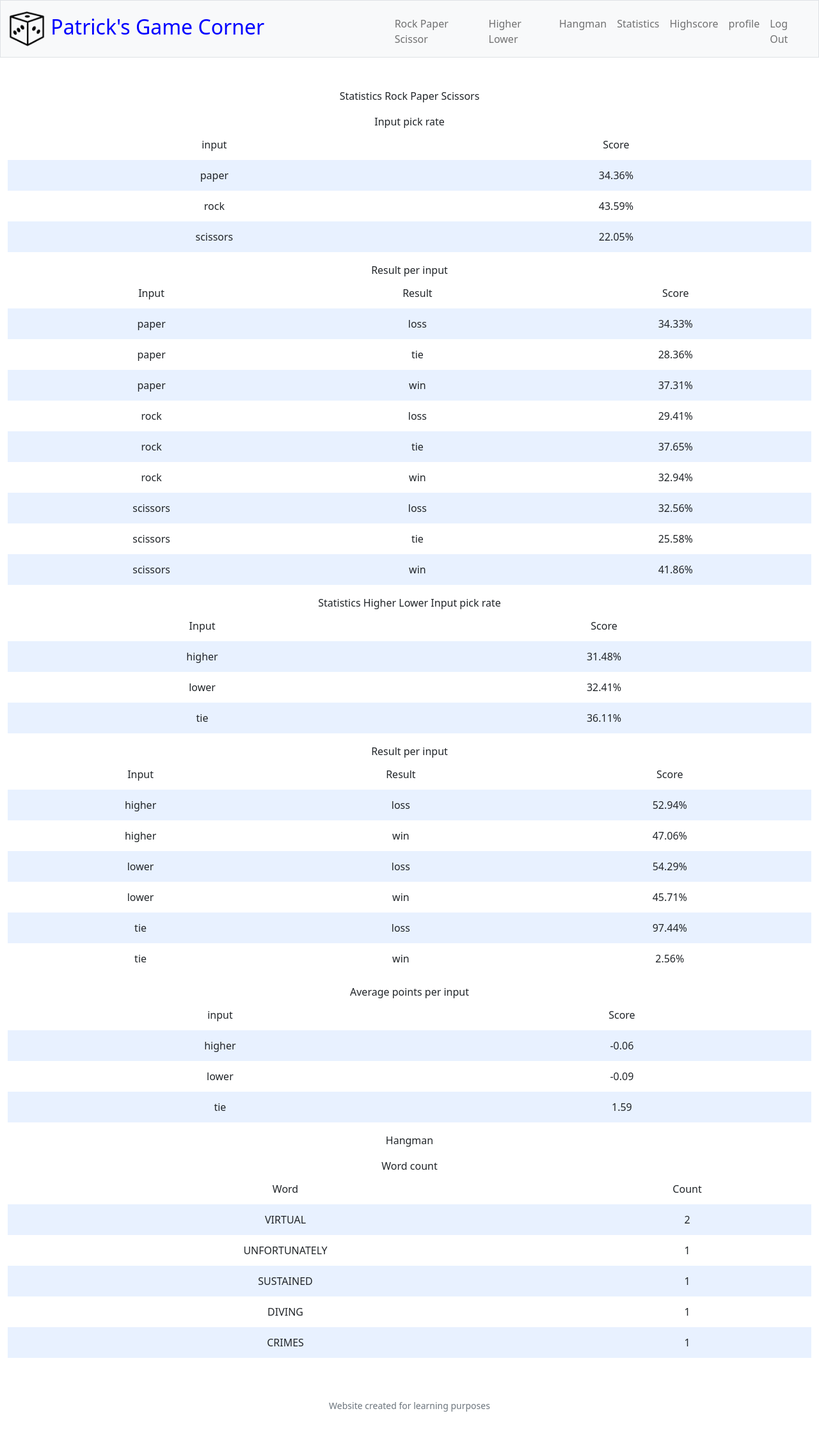
After one commit to PatrickDNL/cs50-project, a Flask app: page /statistics in a window 1280 px wide. The commit adds this page. Shown: the whole page at 64% size. Run offline with Flask 3, Linux system fonts and the light colour scheme; a user stored in the database is signed in; some libraries are stand-ins or nearby versions.

Commit message:
Add files via upload

```diff
--- a/app.py
+++ b/app.py
@@ -8,7 +8,7 @@ from flask_session import Session
 from werkzeug.security import check_password_hash, generate_password_hash
 import random
 
-from helpers import apology, login_required
+from helpers import apology, login_required, hangman_word
 
 
 
@@ -154,14 +154,29 @@ def rps():
         # Compare choices and update scores in session
         if comp_choice == choice:
             result = "tie"
+
+            user_id = session.get("user_id")
+            db.execute("INSERT INTO game_rounds (user_id, timestamp, game, input, result, points) VALUES (?, ?, ?, ?, ?, ?)",
+                   user_id, datetime.datetime.now(), "Rock Paper Scissors", choice, "tie", 0)
+
         elif (choice == "rock" and comp_choice == "scissors") or \
              (choice == "scissors" and comp_choice == "paper") or \
              (choice == "paper" and comp_choice == "rock"):
             session['score_you'] += 1
             result = "win"
+
+            user_id = session.get("user_id")
+            db.execute("INSERT INTO game_rounds (user_id, timestamp, game, input, result, points) VALUES (?, ?, ?, ?, ?, ?)",
+                   user_id, datetime.datetime.now(), "Rock Paper Scissors", choice, "win", 1)
+
         else:
             session['score_ai'] += 1
             result = "lose"
+
+            user_id = session.get("user_id")
+            db.execute("INSERT INTO game_rounds (user_id, timestamp, game, input, result, points) VALUES (?, ?, ?, ?, ?, ?)",
+                   user_id, datetime.datetime.now(), "Rock Paper Scissors", choice, "loss", -1)
+
 
         player_image = f"you_{choice}.png"
         comp_image = f"comp_{comp_choice}.png"
@@ -174,48 +189,63 @@ def rps():
 def hl():
     """higher lower"""
 
-    random_number = random.randint(1, 100)
+    win = False
+    loss = False
 
-    if request.method == "GET":
-        return render_template ("hl.html", random_number = random_number)
+    if 'score' not in session:
+        session['score'] = 0
 
     if request.method == "POST":
-        random_number_ai = random.randint(1,100)
+        random_number_ai = random.randint(1, 100)
         choice = request.form.get("choice")
 
-        print(random_number)
-        print(random_number_ai)
+        # Retrieve the last random number from the session
+        random_number = session.get('random_number', 0)
 
-        if choice == "higher":
-            if random_number > random_number_ai:
-                return apology ("correct")
-            else:
-                return apology ("incorrect")
+        if (choice == "higher" and random_number < random_number_ai) or \
+           (choice == "lower" and random_number > random_number_ai):
+            session['score'] += 1
+            win = True
 
-        if choice == "tie":
-            if random_number == random_number_ai:
-                return apology ("correct")
-            else:
-                return apology ("incorrect")
+            user_id = session.get("user_id")
+            db.execute("INSERT INTO game_rounds (user_id, timestamp, game, input, result, points) VALUES (?, ?, ?, ?, ?, ?)",
+                   user_id, datetime.datetime.now(), "Higher Lower", choice, "win", 1)
 
-        if choice == "lower":
-            if random_number < random_number_ai:
-                return apology ("correct")
-            else:
-                return apology ("incorrect")
+        elif choice == "tie" and random_number == random_number_ai:
+            win = True
 
-        return apology ("post")
+            user_id = session.get("user_id")
+            db.execute("INSERT INTO game_rounds (user_id, timestamp, game, input, result, points) VALUES (?, ?, ?, ?, ?, ?)",
+                   user_id, datetime.datetime.now(), "Higher Lower", choice, "win", 100)
+
+        else:
+            loss = True
+
+            user_id = session.get("user_id")
+            db.execute("INSERT INTO game_rounds (user_id, timestamp, game, input, result, points) VALUES (?, ?, ?, ?, ?, ?)",
+                   user_id, datetime.datetime.now(), "Higher Lower", choice, "loss", -1)
+
+        # Generate a new random number for the next round
+        session['random_number'] = random.randint(1, 100)
+
+    else:  # This is a GET request
+        if 'random_number' not in session:  # Only generate if not already present
+            session['random_number'] = random.randint(1, 100)
+
+    # Render template for both GET and POST requests
+    return render_template("hl.html", random_number=session['random_number'],
+                           win=win, loss=loss, score=session['score'])
 
 @app.route('/hangman', methods=["GET", "POST"])
 @login_required
 def hangman():
     """hangman"""
 
-    words = ["example", "hangman", "python", "flask"]
+    word, points = hangman_word('/workspaces/118817954/project/dictionary.csv')
 
     if request.method == "GET":
 
-        session['word'] = random.choice(words).upper()
+        session['word'] = word
         session['display'] = "_ " * len(session['word'])
         session['attempts'] = 10
         return render_template("hangman.html", display=session['display'], attempts=session['attempts'])
@@ -238,16 +268,113 @@ def hangman():
         else:
             session['attempts'] -= 1
 
+        win = False
+        loss = False
+
         if "_" not in session['display']:
-            return apology("win")  # Display a winning message
+            win = True  # Display a winning message
+
+            user_id = session.get("user_id")
+            db.execute("INSERT INTO game_rounds (user_id, timestamp, game, input, result, points) VALUES (?, ?, ?, ?, ?, ?)",
+                   user_id, datetime.datetime.now(), "Hangman", word, "win", points)
+
         elif session['attempts'] <= 0:
-            return apology("loss")  # Display a losing message
+            loss = True
 
-        return render_template("hangman.html", display=session['display'], attempts=session['attempts'])
+            user_id = session.get("user_id")
+            db.execute("INSERT INTO game_rounds (user_id, timestamp, game, input, result, points) VALUES (?, ?, ?, ?, ?, ?)",
+                   user_id, datetime.datetime.now(), "Hangman", word, "Loss", -points)
+
+        return render_template("hangman.html", display=session['display'], attempts=session['attempts'], win=win, loss=loss, word=word)
 
 
-@app.route('/gsq')
+@app.route('/statistics')
 @login_required
-def gsq():
-    """Google Search Query"""
-    return apology ("error gsq")
+def statistics():
+
+    # Calculate pick rate for Rock Paper Scissors
+    pick_rate_rps = db.execute("SELECT input, COUNT(*) * 100.0 / (SELECT COUNT(*) FROM game_rounds WHERE game = 'Rock Paper Scissors') AS percentage FROM game_rounds WHERE game = 'Rock Paper Scissors' GROUP BY input")
+
+    # Calculate win/tie/loss rate per input for Rock Paper Scissors
+    win_rate_rps = db.execute("SELECT g.input, g.result, COUNT(g.result) AS count, COUNT(g.result) * 100.0 / t.total_count AS percentage FROM game_rounds AS g JOIN (SELECT input, COUNT(*) AS total_count FROM game_rounds WHERE game = 'Rock Paper Scissors' GROUP BY input) AS t ON g.input = t.input WHERE g.game = 'Rock Paper Scissors' GROUP BY g.input, g.result")
+
+    # Calculate pick rate of higer lower
+    pick_rate_hl = db.execute("SELECT input, COUNT(*) * 100.0 / (SELECT COUNT(*) FROM game_rounds WHERE game = 'Higher Lower') AS percentage FROM game_rounds WHERE game = 'Higher Lower' GROUP BY input")
+
+    # Calculate win rate higher / tie / loss
+    win_rate_hl = db.execute("SELECT g.input, g.result, COUNT(g.result) AS count, COUNT(g.result) * 100.0 / t.total_count AS percentage FROM game_rounds AS g JOIN (SELECT input, COUNT(*) AS total_count FROM game_rounds WHERE game = 'Higher Lower' GROUP BY input) AS t ON g.input = t.input WHERE g.game = 'Higher Lower' GROUP BY g.input, g.result")
+
+    # Calculate avg. points per input
+    avg_pt_hl = db.execute("SELECT g.input, AVG(g.points) AS avg_points FROM game_rounds AS g WHERE g.game = 'Higher Lower' GROUP BY g.input")
+
+    # Word count
+    word_count = db.execute("SELECT input, COUNT(input) AS input_count FROM game_rounds WHERE game = 'Hangman' GROUP BY input ORDER BY input_count DESC limit 10;")
+
+    # Pass the entire pick_rate_rps list to the template
+    return render_template("statistics.html", pick_rate_rps=pick_rate_rps, win_rate_rps=win_rate_rps, pick_rate_hl=pick_rate_hl, win_rate_hl=win_rate_hl, avg_pt_hl=avg_pt_hl, word_count=word_count)
+
+@app.route('/highscore')
+@login_required
+def highscore():
+    """Show highscores for various games."""
+
+    # Overall high scores
+    o_highscore = db.execute("""SELECT u.username, SUM(gr.points) AS total_points FROM game_rounds gr JOIN users u ON gr.user_id = u.id GROUP BY u.username ORDER BY SUM(gr.points) DESC LIMIT 10 """)
+
+    # Rock Paper Scissors high scores
+    r_highscore = db.execute("""SELECT u.username, SUM(gr.points) AS total_points FROM game_rounds gr JOIN users u ON gr.user_id = u.id WHERE gr.game = 'Rock Paper Scissors' GROUP BY u.username ORDER BY SUM(gr.points) DESC LIMIT 10 """)
+
+    # Higher Lower high scores
+    hl_highscore = db.execute("""SELECT u.username, SUM(gr.points) AS total_points FROM game_rounds gr JOIN users u ON gr.user_id = u.id WHERE gr.game = 'Higher Lower' GROUP BY u.username ORDER BY SUM(gr.points) DESC LIMIT 10 """)
+
+    # Hangman high scores
+    h_highscore = db.execute("""SELECT u.username, SUM(gr.points) AS total_points FROM game_rounds gr JOIN users u ON gr.user_id = u.id WHERE gr.game = 'Hangman' GROUP BY u.username ORDER BY SUM(gr.points) DESC LIMIT 10 """)
+
+    # Pass the high scores to the template
+    return render_template("highscore.html", o_highscore=o_highscore, r_highscore=r_highscore, hl_highscore=hl_highscore, h_highscore=h_highscore)
+
+
+@app.route('/profile', methods=["GET", "POST"])
+@login_required
+def profile():
+    """profile info"""
+
+    user_id = session.get("user_id")
+
+    if request.method == "GET":
+        # Fetch all user details with a single query
+        user_details = db.execute("SELECT username, first_name, last_name, email, country, city, birthdate FROM users WHERE id = ?", user_id)
+
+        # Check if the user details were found
+        if user_details:
+            # user_details[0] contains the user's information
+            return render_template("profile.html",
+                                username=user_details[0]['username'],
+                                first_name=user_details[0]['first_name'],
+                                last_name=user_details[0]['last_name'],
+                                email=user_details[0]['email'],
+                                country=user_details[0]['country'],
+                                city=user_details[0]['city'],
+                                DoB=user_details[0]['birthdate'])
+
+    if request.method == "POST":
+        # Extract form data
+        user_id = session.get("user_id")
+        user_result = db.execute("SELECT username FROM users WHERE id = ?", user_id)
+        username = user_result[0]['username']
+
+        first_name = request.form.get('first_name')
+        last_name = request.form.get('last_name')
+        email = request.form.get('email')
+        country = request.form.get('country')
+        city = request.form.get('city')
+        birthdate = request.form.get('birthdate')
+
+        # Validate that user_id and all form fields are available
+        if user_id and first_name and last_name and email and country and city and birthdate:
+            # Update user details in the database
+            db.execute("UPDATE users SET first_name = ?, last_name = ?, email = ?, country = ?, city = ?, birthdate = ? WHERE username = ?",
+                        first_name, last_name, email, country, city, birthdate, username)
+
+            # Redirect to the profile page to view the changes or show a success message
+            return redirect('/profile')
--- a/templates/layout.html
+++ b/templates/layout.html
@@ -35,7 +35,8 @@
                             <li class="nav-item"><a class="nav-link" href="/rps">Rock Paper Scissor</a></li>
                             <li class="nav-item"><a class="nav-link" href="/hl">Higher Lower</a></li>
                             <li class="nav-item"><a class="nav-link" href="/hangman">Hangman</a></li>
-                            <li class="nav-item"><a class="nav-link" href="/gsq">Google Search Query</a></li>
+                            <li class="nav-item"><a class="nav-link" href="/statistics">Statistics</a></li>
+                            <li class="nav-item"><a class="nav-link" href="/highscore">Highscore</a></li>
                         </ul>
                         <ul class="navbar-nav ms-auto mt-2">
                             <li class="nav-item"><a class="nav-link" href="/profile"> profile</a></li>
--- a/templates/rps.html
+++ b/templates/rps.html
@@ -6,6 +6,7 @@
 
 {% block main %}
 
+<p>You know the game, rock, paper or scissors!</p>
 
 <form method="post" style="text-align: center;">
     <button class="btn btn-primary" type="submit" name="choice" value="rock">Rock</button>
--- /dev/null
+++ b/templates/statistics.html
@@ -0,0 +1,126 @@
+{% extends "layout.html" %}
+
+{% block title %}
+    Highscore
+{% endblock %}
+
+{% block main %}
+
+<p>Statistics Rock Paper Scissors</p>
+
+Input pick rate
+<table>
+    <thead>
+        <tr>
+            <td>input</td>
+            <td>Score</td>
+        </tr>
+    </thead>
+    <tbody>
+        {% for input in pick_rate_rps %}
+        <tr>
+            <td>{{ input.input }}</td>
+            <td>{{ "{:.2f}".format(input.percentage) }}%</td>
+        </tr>
+        {% endfor %}
+    </tbody>
+</table>
+
+Result per input
+<table>
+    <thead>
+        <tr>
+            <td>Input</td>
+            <td>Result</td>
+            <td>Score</td>
+        </tr>
+    </thead>
+    <tbody>
+        {% for input in win_rate_rps %}
+        <tr>
+            <td>{{ input.input }}</td>
+            <td>  {{ input.result}} </td>
+            <td>{{ "{:.2f}".format(input.percentage) }}%</td>
+        </tr>
+        {% endfor %}
+    </tbody>
+</table>
+
+<a>Statistics Higher Lower</a>
+
+Input pick rate
+<table>
+    <thead>
+        <tr>
+            <td>Input</td>
+            <td>Score</td>
+        </tr>
+    </thead>
+    <tbody>
+        {% for input in pick_rate_hl %}
+        <tr>
+            <td>{{ input.input }}</td>
+            <td>{{ "{:.2f}".format(input.percentage) }}%</td>
+        </tr>
+        {% endfor %}
+    </tbody>
+</table>
+
+Result per input
+<table>
+    <thead>
+        <tr>
+            <td>Input</td>
+            <td>Result</td>
+            <td>Score</td>
+        </tr>
+    </thead>
+    <tbody>
+        {% for input in win_rate_hl %}
+        <tr>
+            <td>{{ input.input }}</td>
+            <td>  {{ input.result}} </td>
+            <td>{{ "{:.2f}".format(input.percentage) }}%</td>
+        </tr>
+        {% endfor %}
+    </tbody>
+</table>
+
+<a> Average points per input</a>
+<table>
+    <thead>
+        <tr>
+            <td>input</td>
+            <td>Score</td>
+        </tr>
+    </thead>
+    <tbody>
+        {% for input in avg_pt_hl %}
+        <tr>
+            <td>{{ input.input }}</td>
+            <td>{{ "{:.2f}".format(input.avg_points) }}</td>
+        </tr>
+        {% endfor %}
+    </tbody>
+</table>
+
+<p> Hangman </p>
+<a> Word count</a>
+<table>
+    <thead>
+        <tr>
+            <td>Word</td>
+            <td>Count</td>
+        </tr>
+    </thead>
+    <tbody>
+        {% for input in word_count %}
+        <tr>
+            <td>{{ input.input }}</td>
+            <td>{{ input.input_count }}</td>
+        </tr>
+        {% endfor %}
+    </tbody>
+</table>
+
+{% endblock %}
```
Also changed, not shown: helpers.py (+9 -0 lines), templates/hangman.html (+19 -1 lines), templates/highscore.html (added, +85 -0 lines), templates/hl.html (+14 -0 lines), templates/profile.html (added, +44 -0 lines), project.db, 3 other files.
